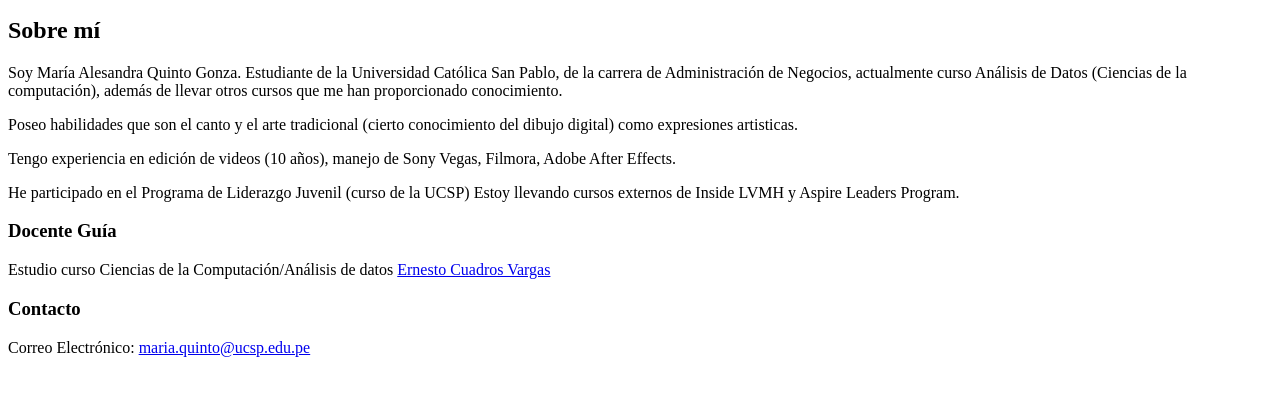
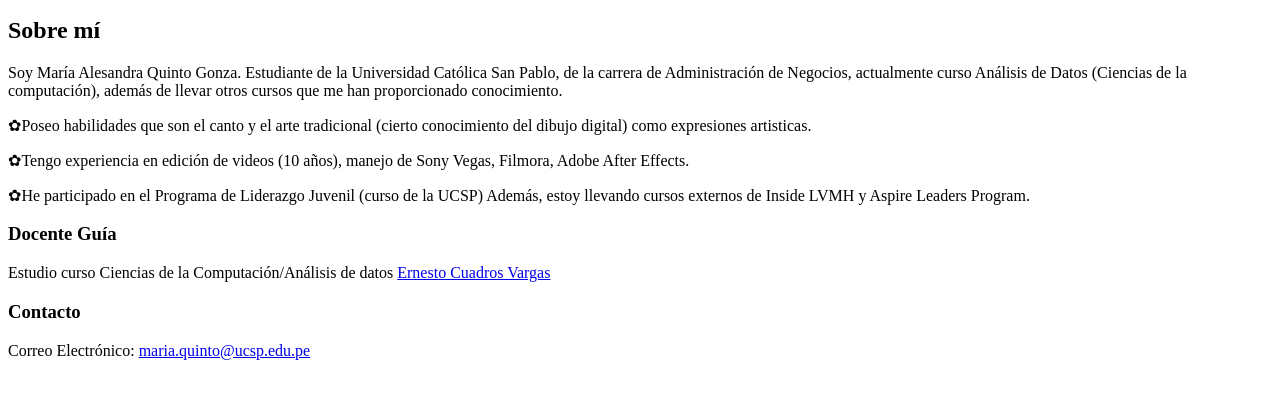
Before and after one commit to Mariaquintog/mariaquintog.github.io, a plain HTML site: page index.html in a window 1280 px wide. Shown: the part 101-500 px from the top of the page. Drawn offline with Linux system fonts and the light colour scheme.

Commit message:
Update index.html

```diff
--- a/index.html
+++ b/index.html
@@ -21,16 +21,16 @@
         llevar otros cursos que me  han proporcionado conocimiento.
         </p>
         <p>
-          Poseo habilidades que son el canto y el arte tradicional (cierto conocimiento
+          ✿Poseo habilidades que son el canto y el arte tradicional (cierto conocimiento
           del dibujo digital) como expresiones artisticas.
         </p>
         <p>
-          Tengo experiencia en edición de videos (10 años), manejo de Sony Vegas, Filmora,
+          ✿Tengo experiencia en edición de videos (10 años), manejo de Sony Vegas, Filmora,
           Adobe After Effects.
         </p>
         <p>
-        He participado en el Programa de Liderazgo Juvenil (curso de la UCSP)
-        Estoy llevando cursos externos de Inside LVMH y Aspire Leaders Program.
+          ✿He participado en el Programa de Liderazgo Juvenil (curso de la UCSP)
+          Además, estoy llevando cursos externos de Inside LVMH y Aspire Leaders Program.
         </p>
       </section>
 
```
